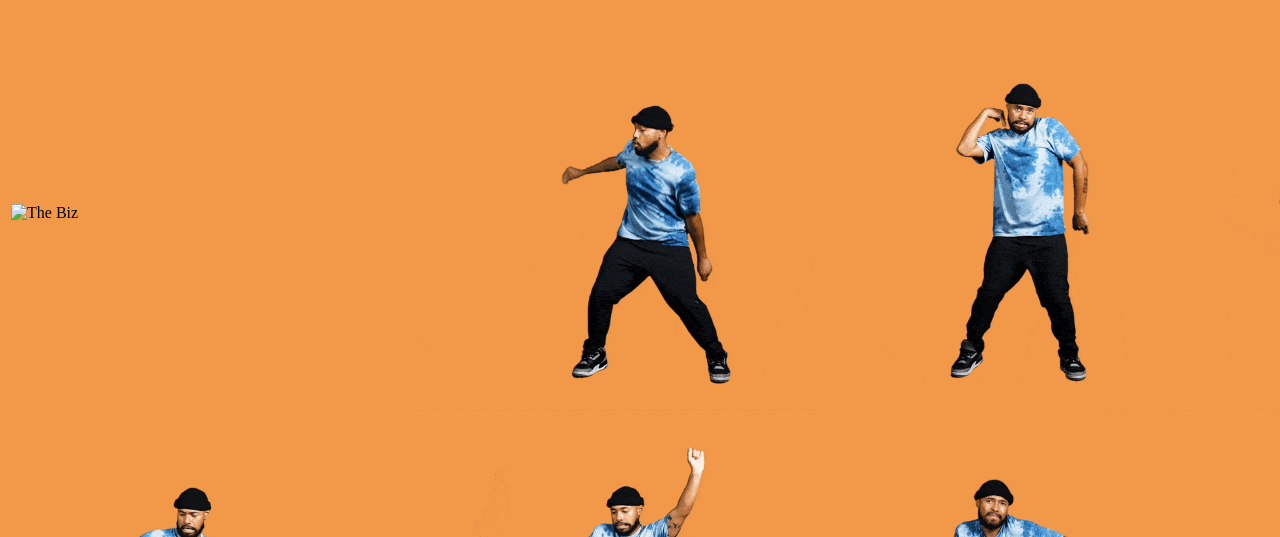
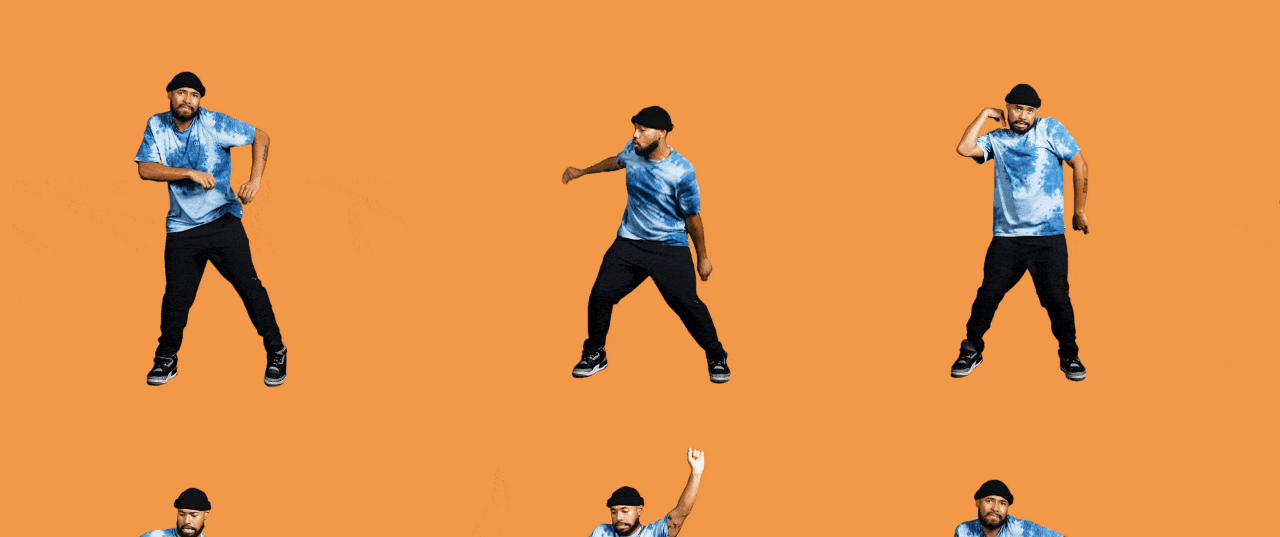
Before and after one commit to Shape-Shop/ZTM-HTML, a plain HTML site: page index.html in a window 1280 px wide. Shown: the top 537 px of the page. Drawn offline with Linux system fonts and the light colour scheme.

Commit message:
Update index.html

```diff
--- a/index.html
+++ b/index.html
@@ -14,7 +14,7 @@
     <table class="table">
       <tr>
          <td>
-            <img src="Dance/The Biz Markie.gif." alt="The Biz " width="400" height="400">
+          <img src="Dance/The Monestary.gif" alt="The Monestary" width="400" height="400">
         </td>
         <td><img src="Dance/The Humpty.gif" alt="The Humpty" width="400" height="400">
         </td>
```
